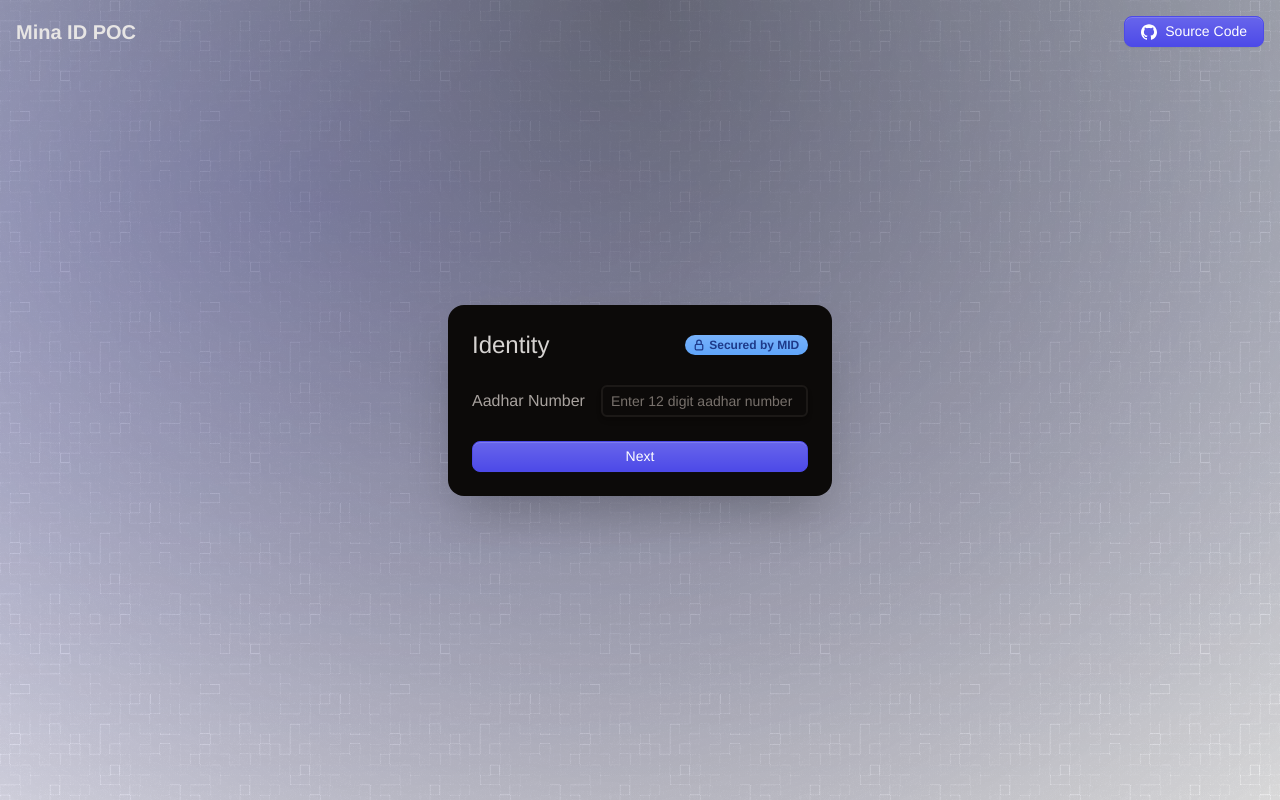
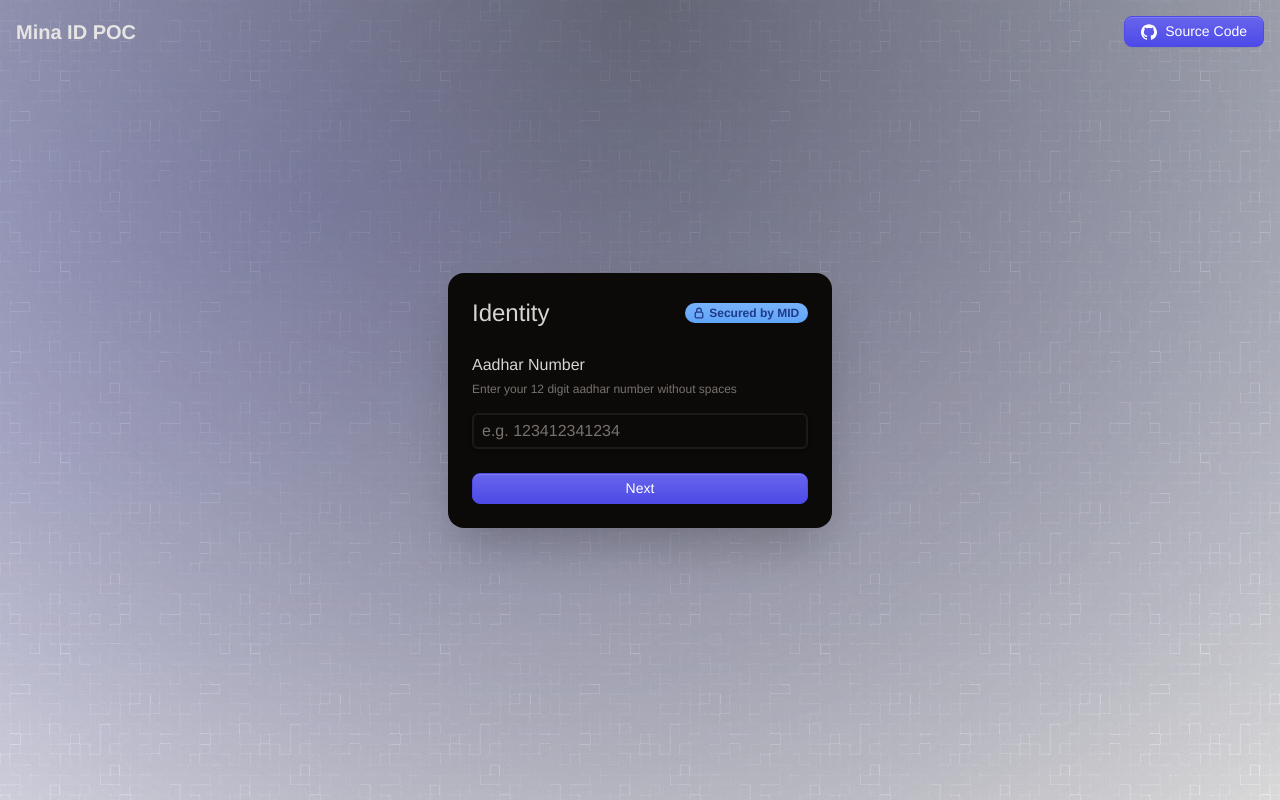
Before and after one commit to boidushya/ZeroID, a Next.js app in the folder apps/web/: page / in a window 1280 px wide. Built offline with nearby package versions, Linux system fonts and the light colour scheme; a web font is replaced by a local one.

Commit message:
fix: changed view for Aadhar screen

```diff
--- a/apps/web/app/MIDVerifier.tsx
+++ b/apps/web/app/MIDVerifier.tsx
@@ -61,16 +61,20 @@ const FirstScreen = () => {
   return (
     <ScreenDiv key="first">
       <form onSubmit={validateAadhar} className="grid gap-3">
-        <div className="flex gap-4 items-center">
-          <label className="text-stone-400">Aadhar Number</label>
+        <div className="">
+          {/* <label className="text-stone-400">Aadhar Number</label> */}
+          <p className="text-stone-300 mb-1">Aadhar Number</p>
+          <p className="text-stone-500 text-xs mb-4">
+            Enter your 12 digit aadhar number without spaces
+          </p>
           <input
             type="text"
             value={aadharInput}
-            className={` flex-1 border-2 text-sm border-stone-900 placeholder:font-sans font-mono px-2 py-1 rounded-md shadow-md bg-transparent text-stone-200 placeholder:text-stone-500 focus:outline-none focus:ring-2 focus:ring-stone-500/50 ${
+            className={` flex-1 w-full border-2 border-stone-900 placeholder:font-sans font-mono px-2 py-1 rounded-md shadow-md bg-transparent text-stone-200 placeholder:text-stone-500 focus:outline-none focus:ring-2 focus:ring-stone-500/50 ${
               error !== "" && "!border-red-400/25"
             }`}
             onChange={(e) => setAadharInput(e.target.value)}
-            placeholder="Enter 12 digit aadhar number"
+            placeholder="e.g. 123412341234"
           />
         </div>
         <p className="text-red-400 text-sm">{error}</p>
@@ -142,7 +146,7 @@ const SecondScreen = () => {
             className="grid gap-3"
           >
             <div className="">
-              <p className="text-stone-300 mb-0.5">OTP</p>
+              <p className="text-stone-300 mb-1">OTP</p>
               <p className="text-stone-500 text-xs mb-4">
                 Check your registered mobile number for OTP
               </p>
```
